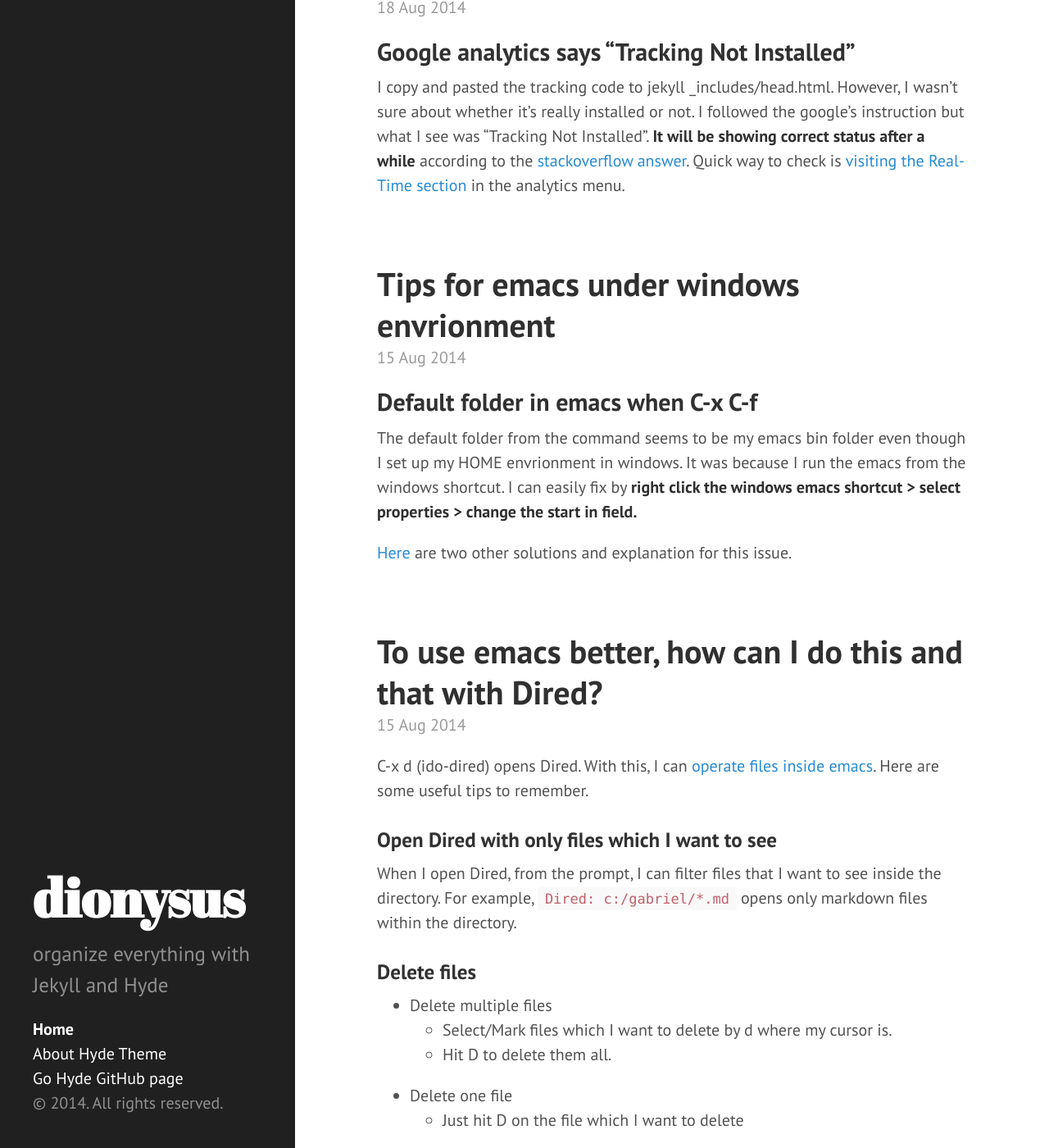
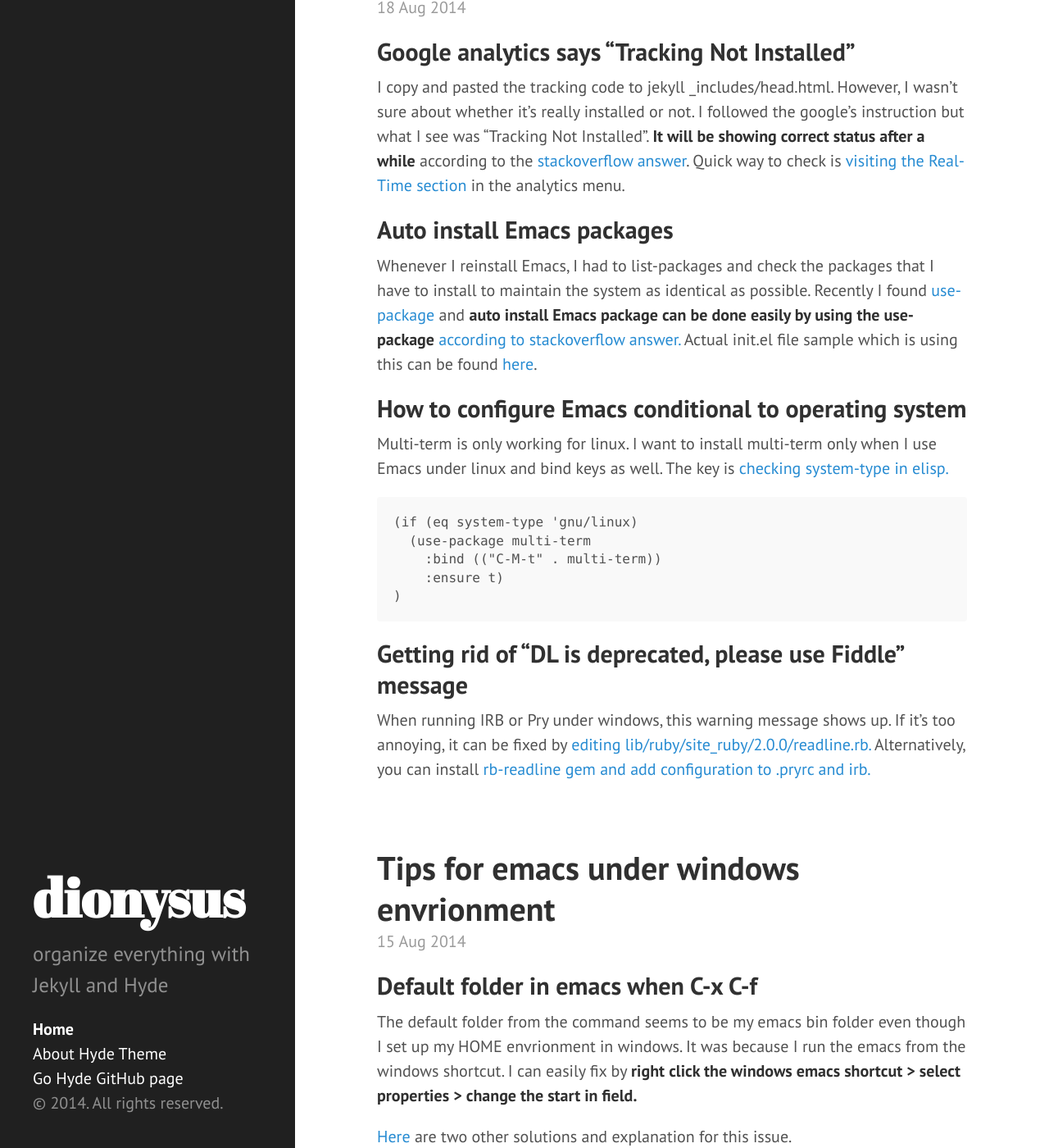
Before and after one commit to iamdionysus/iamdionysus.github.io, a Jekyll site: the page built from index.html, in a window 1280 px wide and 1400 px high, scrolled down 2291 px. Shown: the whole window at 82% size. Built offline with Jekyll 4.4.1, drawn with Linux system fonts in a browser that asks for light colours; Markdown is read by kramdown in place of the engine named in the settings; the list of posts is cut into pages by our own code; some of the changed text lies outside the part shown.

Commit message:
change file name

````diff
--- a/_posts/2014-08-15-emacs-how-to.md
+++ /dev/null
@@ -1,22 +0,0 @@
----
-layout: post
-title: To use emacs better, how can I do this and that with Dired?
----
-
-C-x d (ido-dired) opens Dired. With this, I can [operate files inside emacs](https://www.gnu.org/software/emacs/manual/html_node/emacs/Operating-on-Files.html). Here are some useful tips to remember.
-
-### Open Dired with only files which I want to see
-When I open Dired, from the prompt, I can filter files that I want to see inside the directory. For example, ```Dired: c:/gabriel/*.md``` opens only markdown files within the directory.
-
-### Delete files
-* Delete multiple files
-  * Select/Mark files which I want to delete by d where my cursor is.
-  * Hit D to delete them all.
-* Delete one file
-  * Just hit D on the file which I want to delete
-
-### Move files
-* Move multiple files
-  * Select/Mark files which I want to move by m where my cursor is.
-  * Hit R to run dired-do-rename for those files.
-  * From the prompt, type the directory where I want to move.
--- a/_posts/2014-08-18-everyday-tips.md
+++ b/_posts/2014-08-18-everyday-tips.md
@@ -5,3 +5,21 @@ title: Tips from everyday encounter
 
 ## Google analytics says "Tracking Not Installed"
 I copy and pasted the tracking code to jekyll _includes/head.html. However, I wasn't sure about whether it's really installed or not. I followed the google's instruction but what I see was "Tracking Not Installed". **It will be showing correct status after a while** according to the [stackoverflow answer](http://stackoverflow.com/questions/16952379/google-analytics-says-tracking-not-installed-but-i-see-it-working). Quick way to check is [visiting the Real-Time section](https://support.google.com/analytics/answer/1638635?hl=en) in the analytics menu.
+
+## Auto install Emacs packages
+Whenever I reinstall Emacs, I had to list-packages and check the packages that I have to install to maintain the system as identical as possible. Recently I found [use-package](https://github.com/jwiegley/use-package) and **auto install Emacs package can be done easily by using the use-package** [according to stackoverflow answer.](http://stackoverflow.com/questions/21064916/auto-install-emacs-packages-with-melpa/21342883#21342883) Actual init.el file sample which is using this can be found [here](https://github.com/jordonbiondo/.emacs.d/blob/master/init.el).
+
+
+## How to configure Emacs conditional to operating system
+Multi-term is only working for linux. I want to install multi-term only when I use Emacs under linux and bind keys as well. The key is [checking system-type in elisp.](http://stackoverflow.com/questions/1817257/how-to-determine-operating-system-in-elisp)
+
+```
+(if (eq system-type 'gnu/linux)
+  (use-package multi-term
+    :bind (("C-M-t" . multi-term))
+    :ensure t)
+)
+```
+
+## Getting rid of "DL is deprecated, please use Fiddle" message
+When running IRB or Pry under windows, this warning message shows up. If it's too annoying, it can be fixed by [editing lib/ruby/site_ruby/2.0.0/readline.rb.](http://stackoverflow.com/questions/15590450/ruby-2-0-0p0-irb-error-dl-is-deprecated-please-use-fiddle) Alternatively, you can install [rb-readline gem and add configuration to .pryrc and irb.](http://zcoding.blogspot.sg/2014/04/get-rid-of-dl-deprecated-message-from.html)
````
